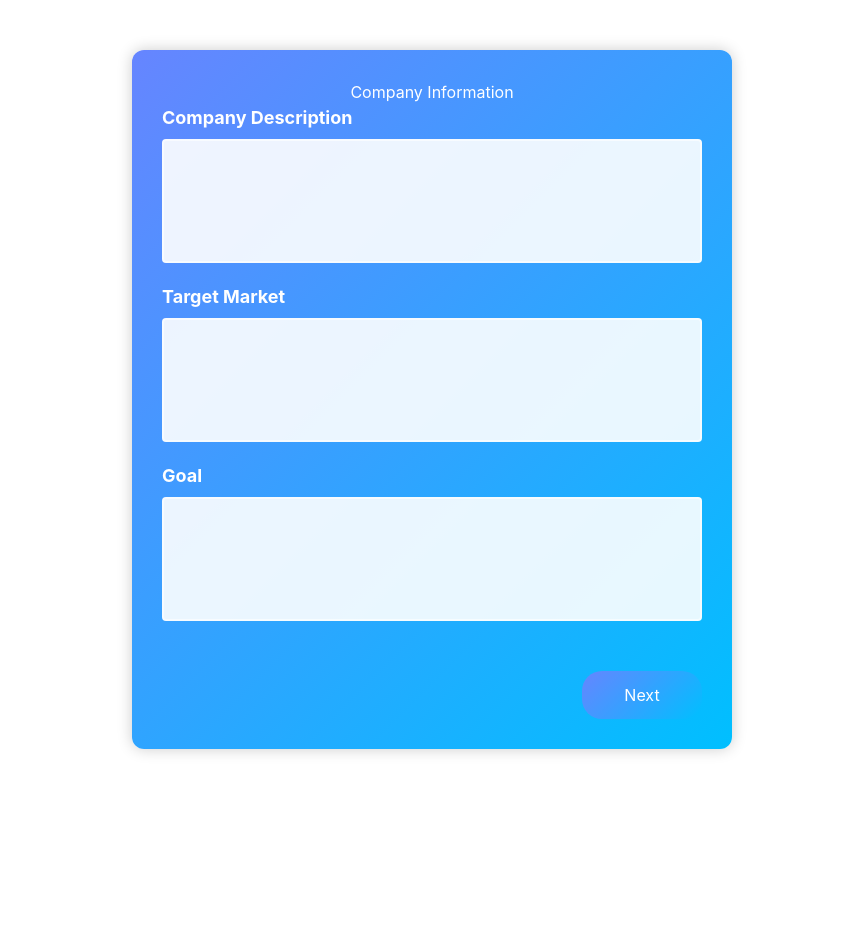
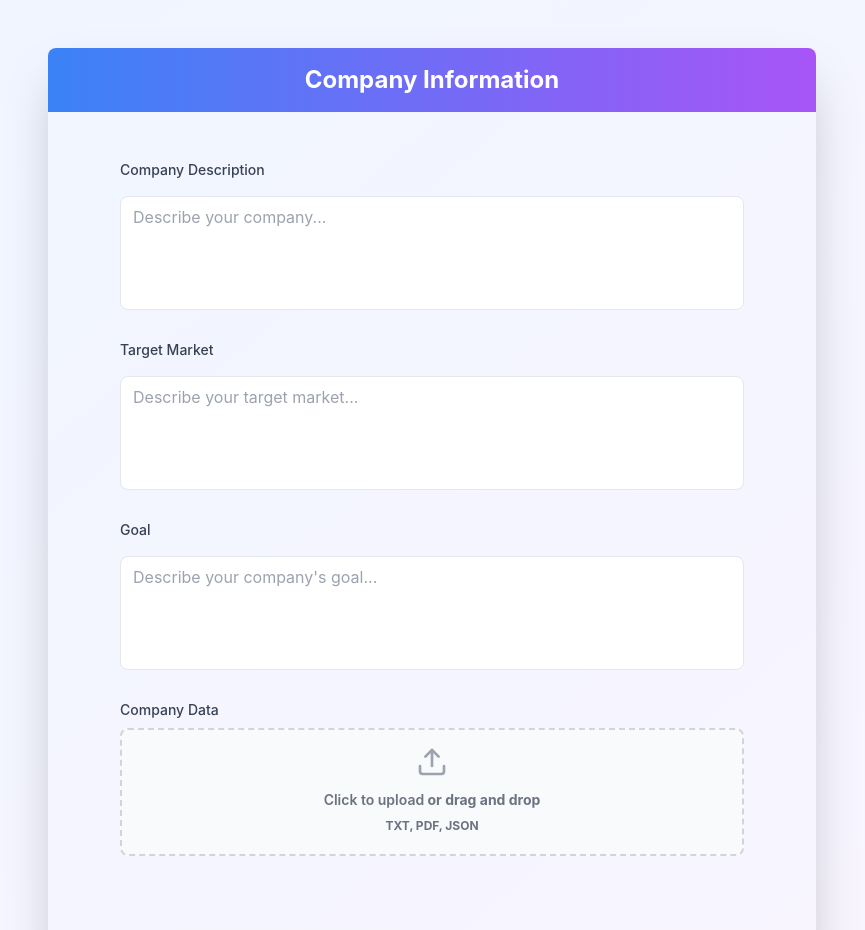
Before and after one commit to AI-Hackaton-2024/Team-Digital, a React (Create React App) app in the folder client/: page /form in a window 1280 px wide. Shown: the top 930 px of the page, without its empty margins (208-1073 px from the left). Before the commit the page ends 800 px from the top, so only its background shows below. Built offline with nearby package versions, Linux system fonts and the light colour scheme.

Commit message:
redesign form

```diff
--- a/client/src/App.jsx
+++ b/client/src/App.jsx
@@ -17,7 +17,8 @@ function App() {
     targetMarket: '',
     goal: '',
     featureDescription: '',
-    customerDescription: ''
+    customerDescription: '',
+    companyData: '',
   });
 
   return (
--- a/client/src/components/pages/Form/CompanyDescription.jsx
+++ b/client/src/components/pages/Form/CompanyDescription.jsx
@@ -1,11 +1,21 @@
-import styles from './form.module.css';
+import { motion } from 'framer-motion'
+import { Upload } from 'lucide-react'
+import { useState } from 'react'
 
-function CompanyDescription ({formData, handleChange}) {
+export default function CompanyDescription({ formData, handleChange, handleFileChange }) {
+    const [file, setFile] = useState(null)
   return (
-        <>
-            <h2>Company Information</h2>
-            <div className={styles.companyInformationContainer}>
-                <label htmlFor="companyDescription">Company Description</label>
+    <motion.div
+      initial={{ opacity: 0, y: 20 }}
+      animate={{ opacity: 1, y: 0 }}
+      transition={{ duration: 0.5 }}
+      className="rounded-lg p-6 max-w-2xl mx-auto"
+    >
+      <div className="space-y-6">
+        <div className="space-y-2">
+          <label htmlFor="companyDescription" className="block text-sm font-medium text-gray-700">
+            Company Description
+          </label>
           <textarea
             id="companyDescription"
             name="companyDescription"
@@ -13,10 +23,15 @@ function CompanyDescription ({formData, handleChange}) {
             onChange={handleChange}
             required
             rows={4}
-                    className={styles.textarea}
+            className="w-full px-3 py-2 text-gray-700 border rounded-lg focus:outline-none focus:ring-2 focus:ring-blue-500 focus:border-transparent resize-none transition duration-200"
+            placeholder="Describe your company..."
           />
+        </div>
 
-                <label htmlFor="targetMarket">Target Market</label>
+        <div className="space-y-2">
+          <label htmlFor="targetMarket" className="block text-sm font-medium text-gray-700">
+            Target Market
+          </label>
           <textarea
             id="targetMarket"
             name="targetMarket"
@@ -24,10 +39,15 @@ function CompanyDescription ({formData, handleChange}) {
             onChange={handleChange}
             required
             rows={4}
-                    className={styles.textarea}
+            className="w-full px-3 py-2 text-gray-700 border rounded-lg focus:outline-none focus:ring-2 focus:ring-blue-500 focus:border-transparent resize-none transition duration-200"
+            placeholder="Describe your target market..."
           />
+        </div>
 
-                <label htmlFor="goal">Goal</label>
+        <div className="space-y-2">
+          <label htmlFor="goal" className="block text-sm font-medium text-gray-700">
+            Goal
+          </label>
           <textarea
             id="goal"
             name="goal"
@@ -35,11 +55,43 @@ function CompanyDescription ({formData, handleChange}) {
             onChange={handleChange}
             required
             rows={4}
-                    className={styles.textarea}
+            className="w-full px-3 py-2 text-gray-700 border rounded-lg focus:outline-none focus:ring-2 focus:ring-blue-500 focus:border-transparent resize-none transition duration-200"
+            placeholder="Describe your company's goal..."
           />
         </div>
-        </>
+
+        <div className="space-y-2">
+          <label htmlFor="companyData" className="block text-sm font-medium text-gray-700">
+            Company Data
+          </label>
+          <div className="flex items-center justify-center w-full">
+            <label
+              htmlFor="companyData"
+              className="flex flex-col items-center justify-center w-full h-32 border-2 border-gray-300 border-dashed rounded-lg cursor-pointer bg-gray-50 hover:bg-gray-100 transition duration-300"
+            >
+              <div className="flex flex-col items-center justify-center pt-5 pb-6">
+                <Upload className="w-8 h-8 mb-3 text-gray-400" />
+                <p className="mb-2 text-sm text-gray-500">
+                  <span className="font-semibold">Click to upload</span> or drag and drop
+                </p>
+                <p className="text-xs text-gray-500">TXT, PDF, JSON</p>
+              </div>
+              <input
+                id="companyData"
+                name="companyData"
+                type="file"
+                className="hidden"
+                onChange={(e) => {
+                    handleFileChange(e)
+                    setFile(e.target.files[0])
+                }}
+                accept="txt, pdf, json"
+              />
+            </label>
+          </div>
+            {file && <p className="text-sm text-gray-500 text-center">File: {file.name}</p>}
+        </div>
+      </div>
+    </motion.div>
   )
 }
-
-export default CompanyDescription;
--- a/client/src/components/pages/Form/Feature.jsx
+++ b/client/src/components/pages/Form/Feature.jsx
@@ -1,11 +1,18 @@
-import styles from './form.module.css';
+import { motion } from 'framer-motion'
 
-function Feature ({formData, handleChange}) {
+export default function Feature({ formData, handleChange }) {
   return (
-         <>
-            <h2>Feature Information</h2>
-            <div className={styles.companyInformationContainer}>
-                <label htmlFor="featureDescription">Feature Description</label>
+    <motion.div
+      initial={{ opacity: 0, y: 20 }}
+      animate={{ opacity: 1, y: 0 }}
+      transition={{ duration: 0.5 }}
+      className="max-w-2xl mx-auto"
+    >
+    <div className="space-y-6">
+        <div className="space-y-2">
+          <label htmlFor="featureDescription" className="block text-sm font-medium text-gray-700">
+            Description
+          </label>
           <textarea
             id="featureDescription"
             name="featureDescription"
@@ -13,22 +20,11 @@ function Feature ({formData, handleChange}) {
             onChange={handleChange}
             required
             rows={4}
-                    className={styles.textarea}
-                />
-
-                <label htmlFor="customerDescription">Customer Description</label>
-                <textarea
-                    id="customerDescription"
-                    name="customerDescription"
-                    value={formData.customerDescription}
-                    onChange={handleChange}
-                    required
-                    rows={4}
-                    className={styles.textarea}
+            className="w-full px-3 py-2 text-gray-700 border border-gray-300 rounded-md focus:outline-none focus:ring-2 focus:ring-blue-500 focus:border-transparent resize-none transition duration-200"
+            placeholder="Describe the feature..."
           />
         </div>
-        </>
-    );
+      </div>
+    </motion.div>
+  )
 }
-
-export default Feature;
--- a/client/src/components/pages/Form/Form.jsx
+++ b/client/src/components/pages/Form/Form.jsx
@@ -1,63 +1,101 @@
-import { useState } from 'react';
-import styles from './form.module.css';
-import CompanyDescription from './CompanyDescription';
-import Feature from './Feature';
-import { useNavigate } from 'react-router-dom';
+import { useState } from 'react'
+import { useNavigate } from 'react-router-dom'
+import { motion, AnimatePresence } from 'framer-motion'
+import CompanyDescription from './CompanyDescription'
+import Feature from './Feature'
 
-function Form({formData, setFormData}) {
-    const [currentStep, setCurrentStep] = useState(1);
-    const navigate = useNavigate();
+export default function Form({ formData, setFormData }) {
+  const [currentStep, setCurrentStep] = useState(1)
+  const navigate = useNavigate()
 
   const handleChange = (event) => {
-        const { name, value } = event.target;
+    const { name, value } = event.target
+    setFormData((prevData) => ({
+      ...prevData,
+      [name]: value,
+    }))
+  }
+
+  const handleNext = () => setCurrentStep(2)
+  const handlePrevious = () => setCurrentStep(1)
+
+  const handleSubmit = async (e) => {
+    e.preventDefault()
+    try {
+      if (currentStep === 1) {
+        handleNext()
+      } else {
+        navigate('/chat')
+      }
+    } catch (error) {
+      console.error("Error submitting data:", error)
+    }
+  }
+
+  const handleFileChange = (event) => {
+    const reader = new FileReader();
+    reader.onload = async (event) => {
+        const text = (event.target.result)
         setFormData({
             ...formData,
-            [name]: value
-        });
+            companyData: text,
+        })
       };
-
-    const handleNext = (e) => {
-        setCurrentStep(2);
-    };
-
-    const handlePrevious = (e) => {
-        setCurrentStep(1);
-    };
-
-    const handleSubmit = async (e) => {
-        e.preventDefault();
-        try {
-            if (currentStep === 1) {
-                handleNext();
-            } else {
-                navigate('/chat');
+      reader.readAsText(event.target.files[0])
   }
 
-        } catch (error) {
-            console.error("Error submitting data:", error);
-        }
-    };
+  return (
+    <div className="min-h-screen bg-gradient-to-br from-blue-50 to-purple-50 py-12 px-4 sm:px-6 lg:px-8">
+      <div className="max-w-3xl mx-auto">
+        <div className="shadow-2xl rounded-lg overflow-hidden">
+          <div className="bg-gradient-to-r from-blue-500 to-purple-500 p-4">
+            <h2 className="text-2xl font-bold text-white text-center">
+              {currentStep === 1 ? 'Company Information' : 'Feature Details'}
+            </h2>
+          </div>
+          <form onSubmit={handleSubmit} className="p-6">
+            <AnimatePresence mode="wait">
+              <motion.div
+                key={currentStep}
+                initial={{ opacity: 0, x: 20 }}
+                animate={{ opacity: 1, x: 0 }}
+                exit={{ opacity: 0, x: -20 }}
+                transition={{ duration: 0.3 }}
+              >
+                {currentStep === 1 && <CompanyDescription formData={formData} handleChange={handleChange} handleFileChange={handleFileChange} />}
+                {currentStep === 2 && <Feature formData={formData} handleChange={handleChange} />}
+              </motion.div>
+            </AnimatePresence>
 
-    return (
-        <div className={styles.containerForm}>
-            <form onSubmit={handleSubmit}>
-                {currentStep === 1 && <CompanyDescription formData={formData} handleChange={handleChange} />}
-
-                {currentStep === 2 && <Feature formData={formData} handleChange={handleChange} />}
-
-                <div className={currentStep > 1 ? styles.buttonContainer : styles.buttonContainerEnd}>
+            <div className={`mt-8 flex ${currentStep > 1 ? 'justify-between' : 'justify-end'}`}>
               {currentStep > 1 && (
-                        <button type="button" className={styles.previousButton} onClick={handlePrevious}>
+                <motion.button
+                  type="button"
+                  onClick={handlePrevious}
+                  className="px-6 py-2 bg-gray-300 text-gray-700 rounded-full hover:bg-gray-400 transition duration-300"
+                  whileHover={{ scale: 1.05 }}
+                  whileTap={{ scale: 0.95 }}
+                >
                   Previous
-                        </button>
+                </motion.button>
               )}
-                    <button type="submit" className={styles.addButton}>
+              <motion.button
+                type="submit"
+                className="px-6 py-2 bg-gradient-to-r from-blue-500 to-purple-500 text-white rounded-full hover:from-blue-600 hover:to-purple-600 transition duration-300"
+                whileHover={{ scale: 1.05 }}
+                whileTap={{ scale: 0.95 }}
+              >
                 {currentStep !== 2 ? "Next" : "Submit"}
-                    </button>
+              </motion.button>
             </div>
           </form>
         </div>
-    );
+        <div className="mt-4 flex justify-center">
+          <span className="text-sm text-gray-600 bg-white rounded-full px-3 py-1 shadow-sm">
+            Step {currentStep} of 2
+          </span>
+        </div>
+      </div>
+    </div>
+  )
 }
-
-export default Form;
--- a/client/src/components/pages/Landing Page/LandingPage.jsx
+++ b/client/src/components/pages/Landing Page/LandingPage.jsx
@@ -61,7 +61,7 @@ export default function Component() {
             Harness the power of AI to create detailed, data-driven customer personas in minutes, not months.
           </p>
           <button
-            onClick={() => navigate("/register")}
+            onClick={() => navigate("/form")}
             className="w-60 bg-blue-600 hover:bg-blue-700 text-white font-bold py-3 px-8 rounded-full text-lg transition duration-300 transform hover:scale-105 flex items-center justify-center mx-auto"
           >
             Try it out <ArrowRight className="ml-2" />
@@ -128,7 +128,7 @@ export default function Component() {
             Join the AI revolution and unlock the power of data-driven personas. Start your journey today!
           </p>
           <button
-            onClick={() => navigate("/register")}
+            onClick={() => navigate("/form")}
             className="w-80 bg-gradient-to-r from-blue-500 to-purple-500 hover:from-blue-600 hover:to-purple-600 text-white font-bold py-3 px-8 rounded-full text-lg transition duration-300 transform hover:scale-105"
           >
             Get Started
```
Lines whose indentation alone changed are shown as unchanged.
